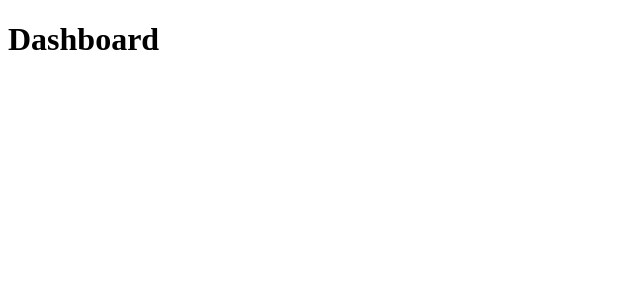
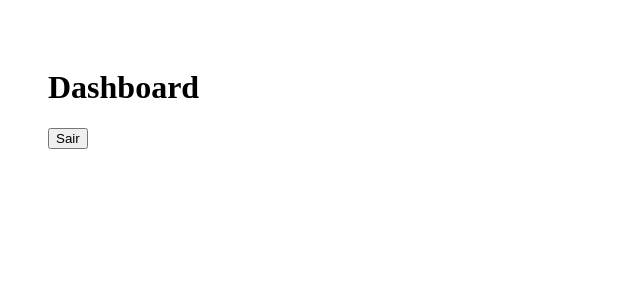
Before and after one commit to dgustpizzaria18-bot/dgust-erp-v3, a React (Vite) app: page /dashboard in a window 1280 px wide. Both pictures are taken after a click on the button "Entrar". Shown: the top 300 px of the page, without its empty margins (0-640 px from the left). Built offline with nearby package versions, Linux system fonts and the light colour scheme.

Commit message:
Update Dashboard.jsx

```diff
--- a/src/pages/Dashboard.jsx
+++ b/src/pages/Dashboard.jsx
@@ -1,5 +1,21 @@
 import React from "react";
+import { useNavigate } from "react-router-dom";
 
 export default function Dashboard() {
-  return <h1>Dashboard</h1>;
+  const navigate = useNavigate();
+
+  function logout() {
+    localStorage.removeItem("auth");
+    navigate("/login");
+  }
+
+  return (
+    <div style={{ padding: 40 }}>
+      <h1>Dashboard</h1>
+
+      <button onClick={logout}>
+        Sair
+      </button>
+    </div>
+  );
 }
```
